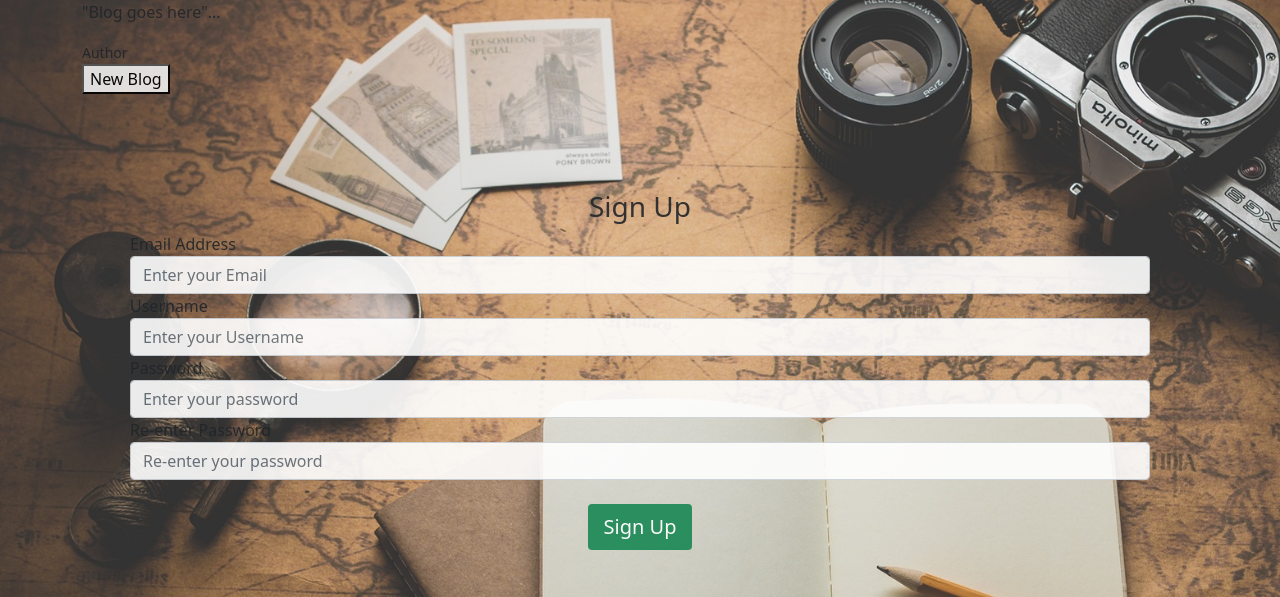
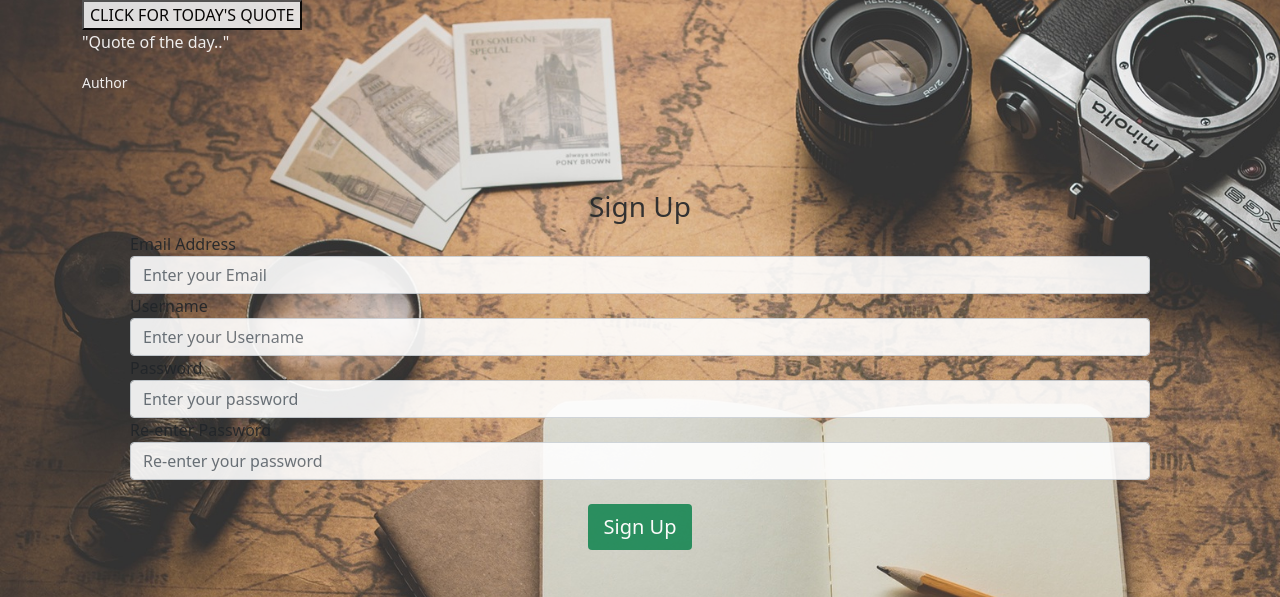
Before and after one commit to faithremo/Blogs, a Flask app: page /sign-up in a window 1280 px wide. Shown: the part 56-653 px from the top of the page. Run offline with Flask 2, Linux system fonts and the light colour scheme; some libraries are stand-ins or nearby versions.

Commit message:
add a js to base html to enable fetch the blog

```diff
--- /dev/null
+++ b/website/style.css
@@ -0,0 +1,3 @@
+#btnq{
+ align-items: center;
+}
--- a/website/templates/base.html
+++ b/website/templates/base.html
@@ -45,13 +45,16 @@
     </nav>
 
     <div class="container">
-      <div class="blog-box">
-        <p id="blog">"Blog goes here"...</p>
-        <small id="author">Author</small>
+      <button id="btnq">CLICK FOR TODAY'S QUOTE</button>
+      <div class="quote-box">
+        <p id="quote" style="color: white;"> "Quote of the day.."</p>
+    <small id="author" style="color: white;">Author</small>
       </div>
-      <button id="btn">New Blog</button>
+    </div>
 
-    </div>
+
+
+
 
 
     {% with messages = get_flashed_messages(with_categories=True) %}
@@ -76,29 +79,25 @@
       {% block content %}{% endblock %}
     </div>
 
+
     <script>
-      const blog = document.querySelector
-      ("#blog");
-      const author = document.querySelector
-      ("#author");
-      const btn = document.querySelector
-      ("#btn");
-
-      btn.addEventListner("click", getBlog);
-
-      function getBlog() {
-        fetch("http://quotes.stormconsultancy.co.uk/random.json")
-        .then(res => res.json())
+      const quote =document.querySelector("#quote");
+      const author =document.querySelector("#author");
+      const btnq =document.querySelector("#btnq");
+      btnq.addEventListener("click",getQuote);
+      function getQuote(){
+        fetch("http://quotes.stormconsultancy.co.uk/random.json").then(res =>(res.json()))
         .then(data =>{
-            blog.innerHTML = '"${data.content}"';
-            author.innerHTML = data.author;
+          quote.innerHTML = `"${data.quote}"`;
+          author.innerHTML= data.author;
         })
       }
+    </script>
 
 
-    </script>
 
-      <script
+
+    <script
       src="https://cdn.jsdelivr.net/npm/bootstrap@5.0.2/dist/js/bootstrap.bundle.min.js"
       integrity="sha384-MrcW6ZMFYlzcLA8Nl+NtUVF0sA7MsXsP1UyJoMp4YLEuNSfAP+JcXn/tWtIaxVXM"
       crossorigin="anonymous"
```
Also changed, not shown: website/database.db.
